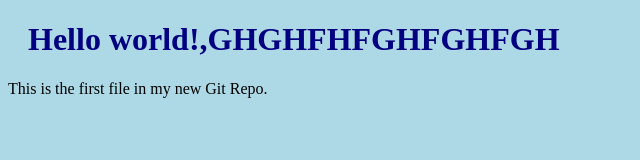
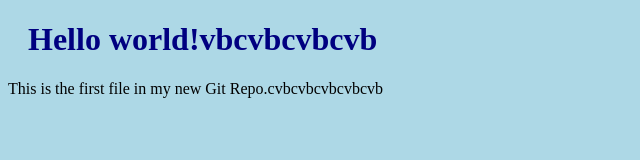
Before and after one commit to reshmamullappally/blog, a plain HTML site: page index.html in a window 1280 px wide. Shown: the whole page, without its empty margins (0-640 px from the left). Drawn offline with Linux system fonts and the light colour scheme.

Commit message:
3rd commit

```diff
--- a/index.html
+++ b/index.html
@@ -6,8 +6,8 @@
 </head>
 <body>
 
-<h1>Hello world!,GHGHFHFGHFGHFGH</h1>
-<p>This is the first file in my new Git Repo.</p>
+<h1>Hello world!vbcvbcvbcvb</h1>
+<p>This is the first file in my new Git Repo.cvbcvbcvbcvbcvb</p>
 
 </body>
 </html>
```
